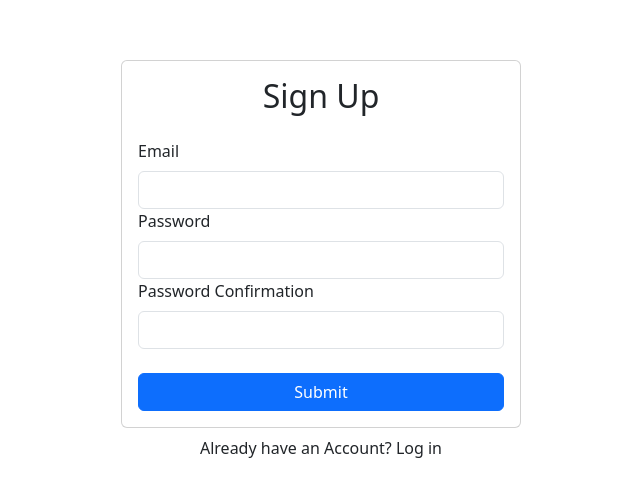
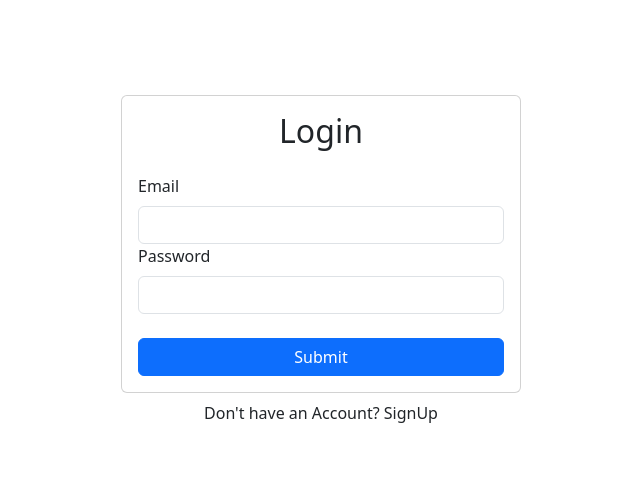
Before and after one commit to mustafaksaeed/academicLifeline, a React (Vite) app in the folder frontend/: page / in a window 1280 px wide. Shown: the part 140-636 px from the top of the page, without its empty margins (319-959 px from the left). Built offline with nearby package versions, Linux system fonts and the light colour scheme.

Commit message:
restructured code added some files

```diff
--- a/frontend/src/App.jsx
+++ b/frontend/src/App.jsx
@@ -1,4 +1,5 @@
-import Signup from "./components/Signup";
+// import Signup from "./pages/Signup";
+import Login from "./pages/Login";
 import { Container } from "react-bootstrap";
 function App() {
   return (
@@ -7,7 +8,8 @@ function App() {
       style={{ minHeight: "100vh" }}
     >
       <div className="w-100" style={{ maxWidth: "400px" }}>
-        <Signup />
+        {/* <Signup /> */}
+        <Login />
       </div>
     </Container>
   );
--- a/frontend/src/contexts/AuthContext.jsx
+++ b/frontend/src/contexts/AuthContext.jsx
@@ -1,7 +1,5 @@
-import React from "react";
+import React, { createContext } from "react";
 
-const AuthContext = () => {
-  return <div>AuthContext</div>;
-};
+const AuthContext = createContext();
 
 export default AuthContext;
--- /dev/null
+++ b/frontend/src/contexts/AuthProvider.jsx
@@ -0,0 +1,6 @@
+import React from "react";
+import AuthContext from "./AuthContext";
+
+export const AuthProvider = ({ children }) => {
+  return <AuthProvider>{children}</AuthProvider>;
+};
--- /dev/null
+++ b/frontend/src/pages/Login.jsx
@@ -0,0 +1,39 @@
+import React, { useRef } from "react";
+import { Form, Button, Card } from "react-bootstrap";
+
+const Login = () => {
+  const emailRef = useRef();
+  const passwordRef = useRef();
+
+  return (
+    <>
+      <Card>
+        <Card.Body>
+          <h2 className="text-center mb-4">Login</h2>
+          <Form>
+            <Form.Group id="email">
+              <Form.Label>Email</Form.Label>
+              <Form.Control type="email" ref={emailRef}></Form.Control>
+            </Form.Group>
+            <Form.Group id="password">
+              <Form.Label>Password</Form.Label>
+              <Form.Control
+                type="password"
+                ref={passwordRef}
+                required
+              ></Form.Control>
+            </Form.Group>
+            <Button type="submit" className="w-100 mt-4">
+              Submit
+            </Button>
+          </Form>
+        </Card.Body>
+      </Card>
+      <div className="w-100 text-center mt-2">
+        Don't have an Account? SignUp
+      </div>
+    </>
+  );
+};
+
+export default Login;
```
Also changed, not shown: frontend/src/contexts/ProtectedRoute.jsx (added, +9 -0 lines), frontend/src/pages/Dashboard.jsx (added), frontend/src/pages/Signup.jsx (renamed from frontend/src/components/Signup.jsx).
